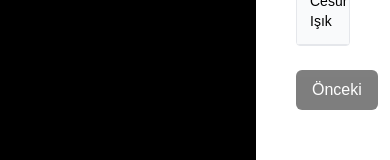
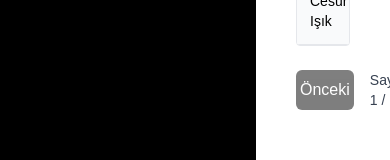
Before and after one commit to girisimci/admin-panel-boilerplate, a Next.js app: page /users in a window 390 px wide. Shown: the part 432-592 px from the top of the page. Built offline with nearby package versions, Linux system fonts and the light colour scheme.

Commit message:
mobile adaptive btn

```diff
--- a/src/components/base-table.js
+++ b/src/components/base-table.js
@@ -86,7 +86,9 @@ const BaseTable = (props, ref) => {
                     <td key={key}>
                       <div className="text-sm my-3 px-3">
                         {Array.isArray(item) ? (
-                          <div className="flex items-center gap-x-5 ">{item}</div>
+                          <div className="flex items-center gap-x-5 ">
+                            {item}
+                          </div>
                         ) : (
                           item
                         )}
@@ -102,7 +104,7 @@ const BaseTable = (props, ref) => {
       {/* Pagination Controls */}
       <div className="flex items-center justify-between gap-4 my-4 ">
         <button
-    className="px-4 py-2 bg-black text-white rounded-md hover:bg-gray-800 transition disabled:opacity-50"
+          className="  px-1 md:px-4 py-2 bg-black text-white rounded-md hover:bg-gray-800 transition disabled:opacity-50"
           onClick={() => handlePageChange(currentPage - 1)}
           disabled={currentPage === 1}
         >
@@ -112,14 +114,13 @@ const BaseTable = (props, ref) => {
           Sayfa {currentPage} / {pageCount}
         </span>
         <button
-    className="px-4 py-2 bg-black text-white rounded-md hover:bg-gray-800 transition disabled:opacity-50"
+          className="px-1 md:px-4 py-2 bg-black text-white rounded-md hover:bg-gray-800 transition disabled:opacity-50"
           onClick={() => handlePageChange(currentPage + 1)}
           disabled={currentPage === pageCount}
         >
           Sonraki
         </button>
       </div>
-
     </>
   );
 };
```
Lines whose indentation alone changed are shown as unchanged.
